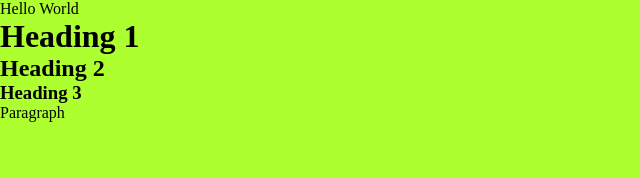
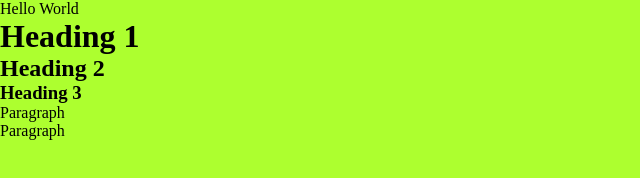
Before and after one commit to kareemHabeeb/Testing-class, a website: page index.htm in a window 1280 px wide. Shown: the full height of the page, 0-640 px from the left. Drawn offline with Linux system fonts and the light colour scheme.

Commit message:
my commit

```diff
--- a/index.htm
+++ b/index.htm
@@ -12,5 +12,7 @@
     <h2>Heading 2</h2>
     <h3>Heading 3</h3>
     <p>Paragraph</p>
+     <p>Paragraph</p>
+</body>
 </body>
 </html>
```
